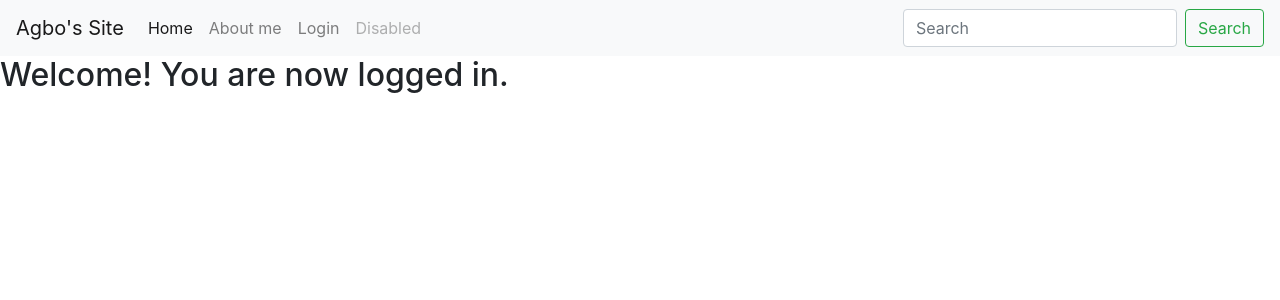
After one commit to LaminaSA/CI-CD_WebApp, a Flask app: page /hello in a window 1280 px wide. The commit adds this page. Shown: the top 300 px of the page. Run offline with Flask 2, Linux system fonts and the light colour scheme; some libraries are stand-ins or nearby versions.

Commit message:
added login to navbar and login functionality

```diff
--- a/templates/aboutme.html
+++ b/templates/aboutme.html
@@ -1,6 +1,8 @@
 {% extends "template.html" %}
 {% block content %}
-
+    <head>
+        <title>About me</title>
+    </head>
         <h2>About me</h2>
         <br/>
         <p>I am a junior devops engineer currently learning tools such as Ansible, terraform and Jenkins</p>
--- /dev/null
+++ b/templates/hello.html
@@ -0,0 +1,4 @@
+{% extends "template.html" %}
+{% block content %}
+    <h2> Welcome! You are now logged in.</h2>
+{% endblock %}
--- a/templates/home.html
+++ b/templates/home.html
@@ -1,5 +1,8 @@
 {% extends "template.html" %}
 {% block content %}
+    <head>
+        <title>Home</title>
+    </head>
     <div class="jumbo">
         <h2>This is the home page</h2>
         <br/>
--- a/templates/template.html
+++ b/templates/template.html
@@ -4,7 +4,7 @@
         <link rel="stylesheet" href="https://stackpath.bootstrapcdn.com/bootstrap/4.5.1/css/bootstrap.min.css" integrity="sha384-VCmXjywReHh4PwowAiWNagnWcLhlEJLA5buUprzK8rxFgeH0kww/aWY76TfkUoSX" crossorigin="anonymous">
 
         <meta charset="UTF-8">
-        <title>Title</title>
+
     </head>
     <body>
           <nav class="navbar navbar-expand-lg navbar-light bg-light">
@@ -21,16 +21,8 @@
         <li class="nav-item">
           <a class="nav-link" href="about">About me</a>
         </li>
-        <li class="nav-item dropdown">
-          <a class="nav-link dropdown-toggle" href="#" id="navbarDropdown" role="button" data-toggle="dropdown" aria-haspopup="true" aria-expanded="false">
-            Dropdown
-          </a>
-          <div class="dropdown-menu" aria-labelledby="navbarDropdown">
-            <a class="dropdown-item" href="#">Action</a>
-            <a class="dropdown-item" href="#">Another action</a>
-            <div class="dropdown-divider"></div>
-            <a class="dropdown-item" href="#">Something else here</a>
-          </div>
+        <li class="nav-item">
+          <a class="nav-link" href="log">Login</a>
         </li>
         <li class="nav-item">
           <a class="nav-link disabled" href="#" tabindex="-1" aria-disabled="true">Disabled</a>
```
Also changed, not shown: templates/log.html (added, +23 -0 lines).
